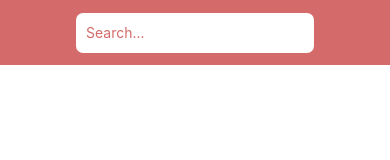
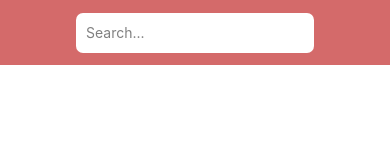
Before and after one commit to vyapak1209/RN-GrowwAssignment, a React Native app: screen / in a window 390 px wide. Shown: the top 160 px of the page. Built offline with nearby package versions, Linux system fonts and the light colour scheme.

Commit message:
[add] Signed Apk

```diff
--- a/src/components/SearchBarView.js
+++ b/src/components/SearchBarView.js
@@ -48,6 +48,6 @@ const styles = StyleSheet.create({
         // borderColor:'#aa3939',
         borderRadius: 7,
         padding: 10,
-        color: '#D46A6A'
+        color: 'gray'
     }
 })
```
Also changed, not shown: 2 other files (tests, documents, lock files or other folders).
